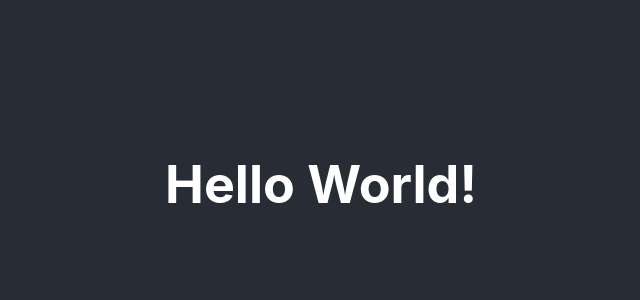
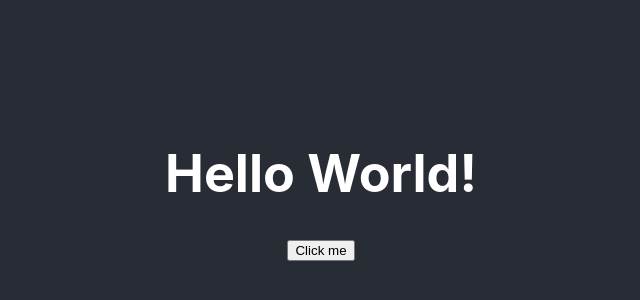
Before and after one commit to ielow/gitflowtest, a React (Create React App) app in the folder src/app/: page / in a window 1280 px wide. Shown: the part 216-516 px from the top of the page, without its empty margins (319-959 px from the left). Built offline with nearby package versions, Linux system fonts and the light colour scheme.

Commit message:
Omit after next release

```diff
--- a/src/app/src/App.tsx
+++ b/src/app/src/App.tsx
@@ -1,12 +1,14 @@
 import React from 'react';
 import logo from './logo.svg';
 import './App.css';
+import { MyComponent } from './MyComponent';
 
 function App() {
   return (
     <div className="App">
       <header className="App-header">
         <h1>Hello World!</h1>
+        <MyComponent></MyComponent>
       </header>
     </div>
   );
--- /dev/null
+++ b/src/app/src/MyComponent.tsx
@@ -0,0 +1,5 @@
+export const MyComponent = () => (
+    <>
+        <button>Click me</button>
+    </>
+)
--- a/src/app/src/index.tsx
+++ b/src/app/src/index.tsx
@@ -12,8 +12,3 @@ root.render(
     <App />
   </React.StrictMode>
 );
-
-// If you want to start measuring performance in your app, pass a function
-// to log results (for example: reportWebVitals(console.log))
-// or send to an analytics endpoint. Learn more: https://bit.ly/CRA-vitals
-reportWebVitals();
```
